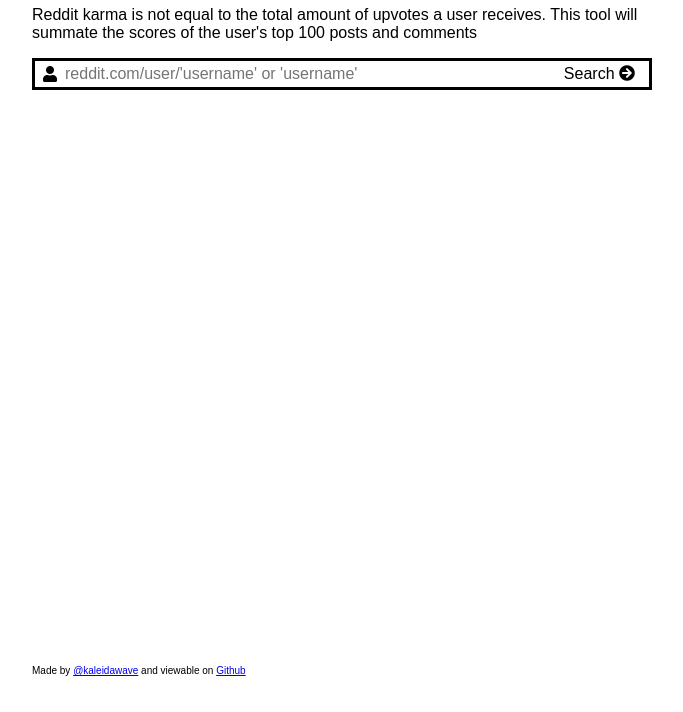
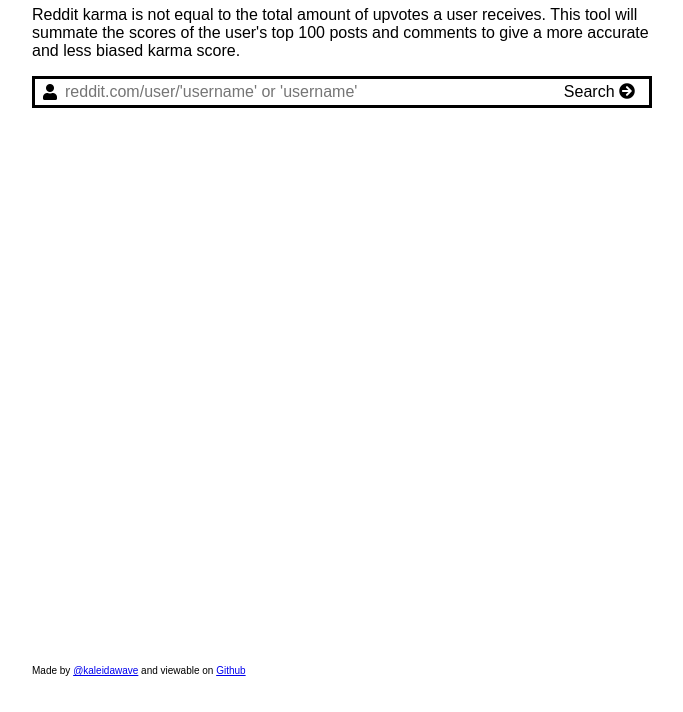
Before and after one commit to kaleidawave/reddit-karma, a plain HTML site: page index.html in a window 1280 px wide. Shown: the part 88-800 px from the top of the page, without its empty margins (298-981 px from the left). Drawn offline with Linux system fonts and the light colour scheme.

Commit message:
Improved wording

```diff
--- a/index.html
+++ b/index.html
@@ -6,6 +6,7 @@
     <meta name="viewport" content="width=device-width, initial-scale=1.0">
     <meta http-equiv="X-UA-Compatible" content="ie=edge">
     <link rel="icon" type="image/ico" href="favicon.ico">
+    <meta name="google-site-verification" content="pi8qBei6qHxHyGxm9Eh4WDhPwxU672uIJmfdIqcgIGs" />
     <title>Real Reddit Karma</title>
     <link rel="stylesheet" href="styles.css">
     <script defer src="index.js"></script>
@@ -15,7 +16,7 @@
 <body>
     <div id="content">
         <h1>Real Reddit Karma</h1>
-        <p> Reddit karma is not equal to the total amount of upvotes a user receives. This tool will summate the scores of the user's top 100 posts and comments </p>
+        <p> Reddit karma is not equal to the total amount of upvotes a user receives. This tool will summate the scores of the user's top 100 posts and comments to give a more accurate and less biased karma score. </p>
         <form class="form" onsubmit="getKarma(event)">
             <i class="fas fa-user"></i>
             <input type="text" name="username" id="username" placeholder="reddit.com/user/'username' or 'username'" autocomplete="off">
```
Also changed, not shown: 1 other file.
